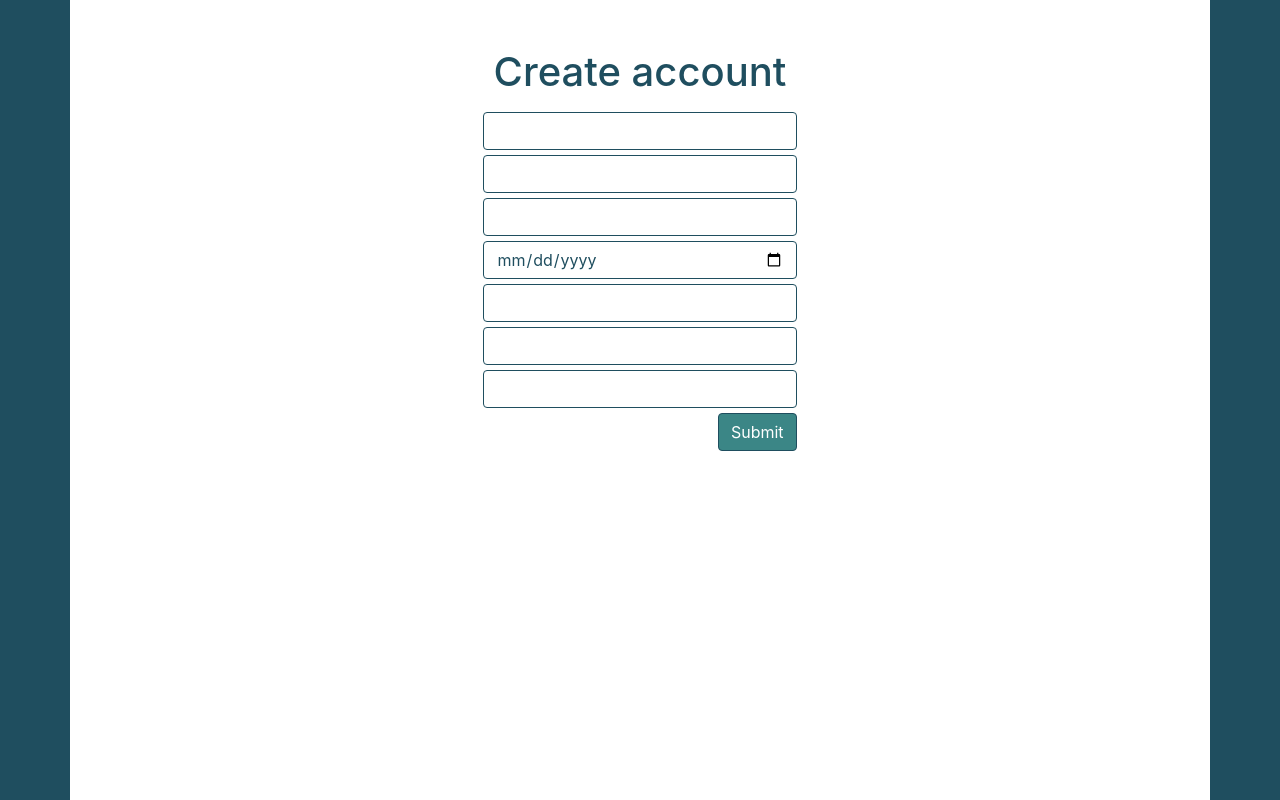
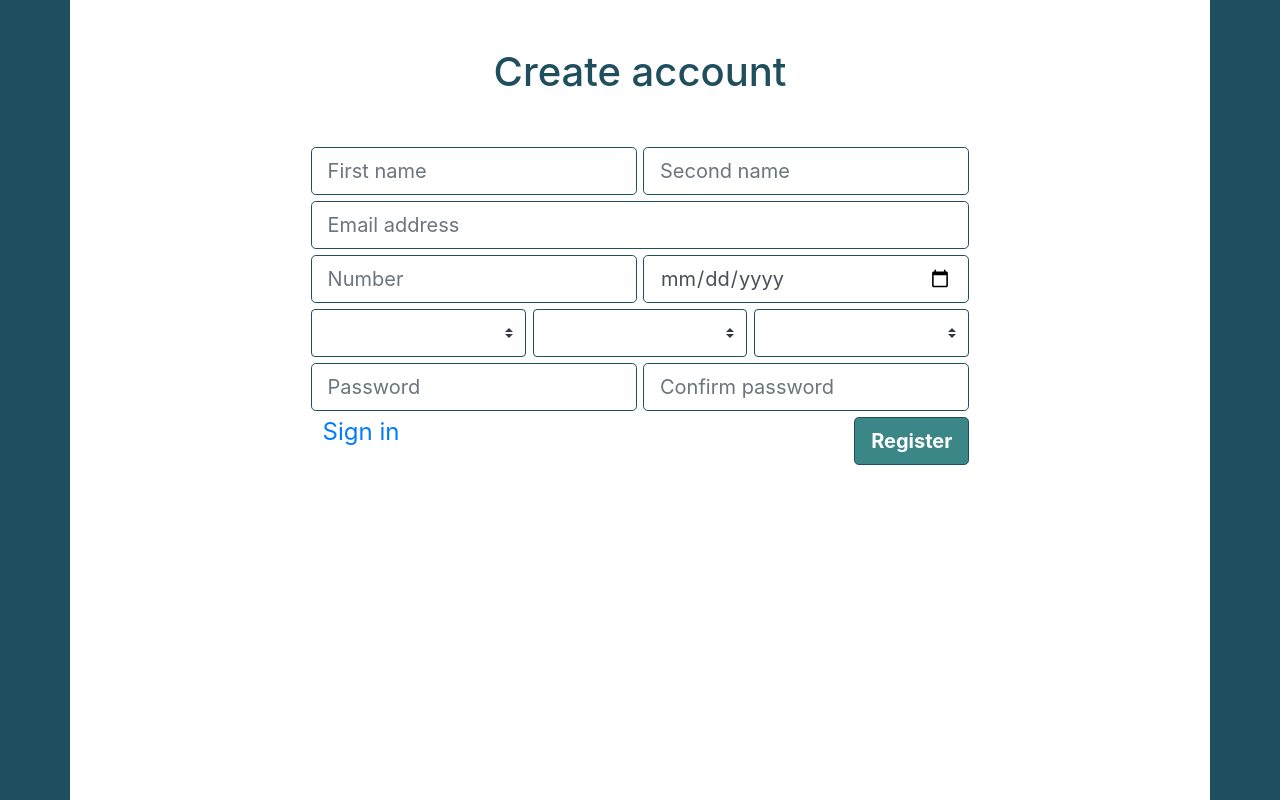
Before and after one commit to xCasellx/mission_mvc, a PHP site: page /View/register.php in a window 1280 px wide. Run offline with PHP 8.4, Linux system fonts and the light colour scheme; lists and menus that the app fills with data are empty.

Commit message:
upd files

```diff
--- a/Style/log_reg.css
+++ b/Style/log_reg.css
@@ -1,9 +1,9 @@
-body, main{
-    height: 100vh;
+main {
+    min-height: 100vh;
 }
-#form-register {
-    max-width: 30%;
-    min-width: 200px;
+
+#form-div {
+    max-width: 70%;
 }
 body {
     background-color: #1f4e5f;
@@ -13,13 +13,19 @@ main {
     color: #1f4e5f;
 }
 
-#form-register input,.btn {
-    margin-top: 5px;
-    color: #1f4e5f;
-   border-color: #1f4e5f;
+#form-div{
+    min-width: 450px;
+}
+#form-div  input,.btn , select{
+    margin: 3px;
+    border-color: #1f4e5f !important;
+}
+#form-div a {
+    font-size: 150%;
 }
 
-#form-register .btn {
+
+#form-div  .btn {
     background-color: #3b8686;
     color: white;
 }
--- a/View/block/header.php
+++ b/View/block/header.php
@@ -7,5 +7,6 @@
     <meta http-equiv="X-UA-Compatible" content="ie=edge">
     <script src="https://ajax.googleapis.com/ajax/libs/jquery/2.2.0/jquery.min.js"></script>
     <script src="../../Script/bootstrap/bootstrap.js"></script>
+    <script src="../../Script/control.js" type="application/javascript"></script>
     <link rel="stylesheet" href="../../Style/bootstrap/bootstrap.min.css"  type="text/css">
 <body class="">
--- a/View/register.php
+++ b/View/register.php
@@ -2,17 +2,34 @@
     <link rel="stylesheet" type="text/css" href="../Style/log_reg.css">
     <main class="p-5 container">
         <h1 class="mb-3 text-center">Create account</h1>
-        <div id="form-register" class="mt-5 my-auto mx-auto text-right">
-            <form action="register" class="form" method="post">
-                <input type="text" class="form-control">
-                <input type="text" class="form-control">
-                <input type="email" class="form-control">
-                <input type="date" class="form-control">
-                <input type="text" class="form-control">
-                <input type="password" class="form-control">
-                <input type="password" class="form-control">
-                <button class="btn" type="submit">Submit</button>
+        <div id="form-div" class=" mt-5 my-auto mx-auto ">
+            <div class = "status-message  alert d-none text-center p-3  rounded" role="alert"></div>
+            <form action="/register" id="register-form" method="post" class="p-0 m-5">
+                <div class="row">
+                    <input required type="text" class="col form-control form-control-lg" name="first_name" placeholder="First name">
+                    <input required type="text" class="col form-control form-control-lg" name="second_name" placeholder="Second name">
+                    <input required type="email" class="form-control form-control-lg" name="email" placeholder="Email address">
+                </div>
+                <div class="row">
+                    <input required type="tel" pattern="[0-9]{5,15}" class="col form-control form-control-lg" name="number" placeholder="Number">
+                    <input required type="date" class="col form-control form-control-lg" max="" name="date" >
+                </div>
+                <div class="row">
+                    <select required id="country" class="col mr-1 custom-select custom-select-lg"></select>
+                    <select required id="region" class="col mr-1 custom-select custom-select-lg"></select>
+                    <select required id="city" class="col custom-select custom-select-lg"></select>
+                </div>
+                <div class="row">
+                    <input required type="password" class="col border form-control form-control-lg" name="password" autocomplete="on" placeholder="Password">
+                    <input required type="password" class="col border form-control form-control-lg" name="confirm_password"  autocomplete="on" placeholder="Confirm password">
+                </div>
+                <div class="float-right row">
+                    <button type="submit" name="submit" class="btn btn-lg"><strong>Register</strong></button>
+                </div>
+                <a class="text-center text-decoration-none" href="/sign-in">Sign in</a>
             </form>
         </div>
+        <script src="../Script/location.js" type="application/javascript"></script>
+        <script src="../Script/register.js" type="application/javascript"></script>
     </main>
 <?php require_once "block/footer.php" ?>
```
Also changed, not shown: Config/router.php (+11 -3 lines), Controller/UserController.php (+99 -8 lines), Model/User.php (deleted, +0 -20 lines), View/page404.php (added, +9 -0 lines), View/sign-in.php (added, +16 -0 lines), Script/sing-in.js (added).
